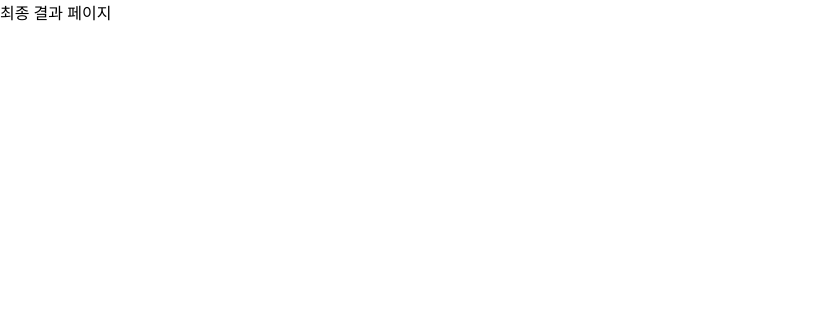
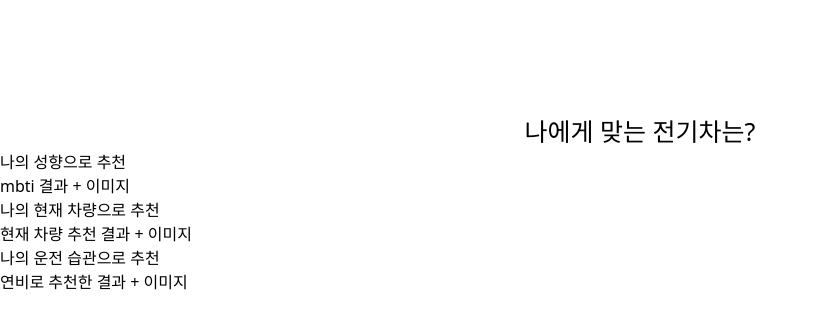
Before and after one commit to puremint02s/eleccarmirror, a React (Create React App) app in the folder front/: page /finalresult in a window 1280 px wide. Shown: the top 328 px of the page, without its empty margins (0-818 px from the left). Built offline with nearby package versions, Linux system fonts and the light colour scheme.

Commit message:
Fix: create CopyClipboard hook

```diff
--- a/front/src/Pages/CalcEfficiencyPage.tsx
+++ b/front/src/Pages/CalcEfficiencyPage.tsx
@@ -39,6 +39,7 @@ function CalcEfficiencyPage() {
   };
 
   const SkipCalcAndGoFinalResult = () => navigate("/finalresult"); // 연비계산 없이 최종 결과 페이지
+  // 연비 계산하는 버튼
 
   return (
     <div>
--- a/front/src/Pages/FinalResultPage.tsx
+++ b/front/src/Pages/FinalResultPage.tsx
@@ -1,5 +1,30 @@
+import styled from "styled-components";
+
 function FinalResultPage() {
-  return <>최종 결과 페이지</>;
+  return (
+    <>
+      <TitleWrapper>나에게 맞는 전기차는?</TitleWrapper>
+      <>
+        <p>나의 성향으로 추천</p>
+        <>mbti 결과 + 이미지</>
+      </>
+      <>
+        <p>나의 현재 차량으로 추천</p>
+        <>현재 차량 추천 결과 + 이미지</>
+      </>
+      <>
+        <p>나의 운전 습관으로 추천</p>
+        <>연비로 추천한 결과 + 이미지</>
+      </>
+    </>
+  );
 }
 
 export default FinalResultPage;
+
+const TitleWrapper = styled.div`
+  text-align: center;
+  padding-top: 7rem;
+  padding-bottom: 1px;
+  font-size: 25px;
+`;
--- a/front/src/components/CarMbti/MbtiResult.tsx
+++ b/front/src/components/CarMbti/MbtiResult.tsx
@@ -1,6 +1,6 @@
 import { useState, useEffect } from "react";
 import { useNavigate, useParams } from "react-router-dom";
-
+import { copyClipboard } from "components/common/CopyClipboard";
 import { CAR, RESULT_CAR } from "./Contents/result";
 import {
   TitleWrapper,
@@ -33,6 +33,7 @@ function Result() {
 
   const handleClickRetry = () => navigate("/test");
   const handleClickCalcEfficiency = () => navigate("/calcefficency");
+  const resultLink = `http://localhost:3000/mbtiresult/${carName}`;
 
   if (!carName) return <></>;
   return (
@@ -58,7 +59,18 @@ function Result() {
           <ShareButton>F</ShareButton> {/* 페이스북 공유 버튼 */}
           <ShareButton>K</ShareButton> {/* 카카오톡 공유 버튼 */}
           <ShareButton>T</ShareButton> {/* 트위터 공유 버튼 */}
-          <ShareButton>L</ShareButton> {/* 링크복사 버튼 */}
+          <ShareButton
+            onClick={() =>
+              copyClipboard(
+                resultLink,
+                () => console.log("success"),
+                () => console.log("fail"),
+              )
+            }
+          >
+            L
+          </ShareButton>{" "}
+          {/* 링크복사 버튼 */}
         </ResultButtonWrapper>
       </ShareButtonWrapper>
       <ResultButtonWrapper>
--- /dev/null
+++ b/front/src/components/common/CopyClipboard.tsx
@@ -0,0 +1,12 @@
+export const copyClipboard = async (
+  text: string,
+  successAction?: () => void,
+  failAction?: () => void,
+) => {
+  try {
+    await navigator.clipboard.writeText(text);
+    successAction && successAction();
+  } catch (error) {
+    failAction && failAction();
+  }
+};
```
